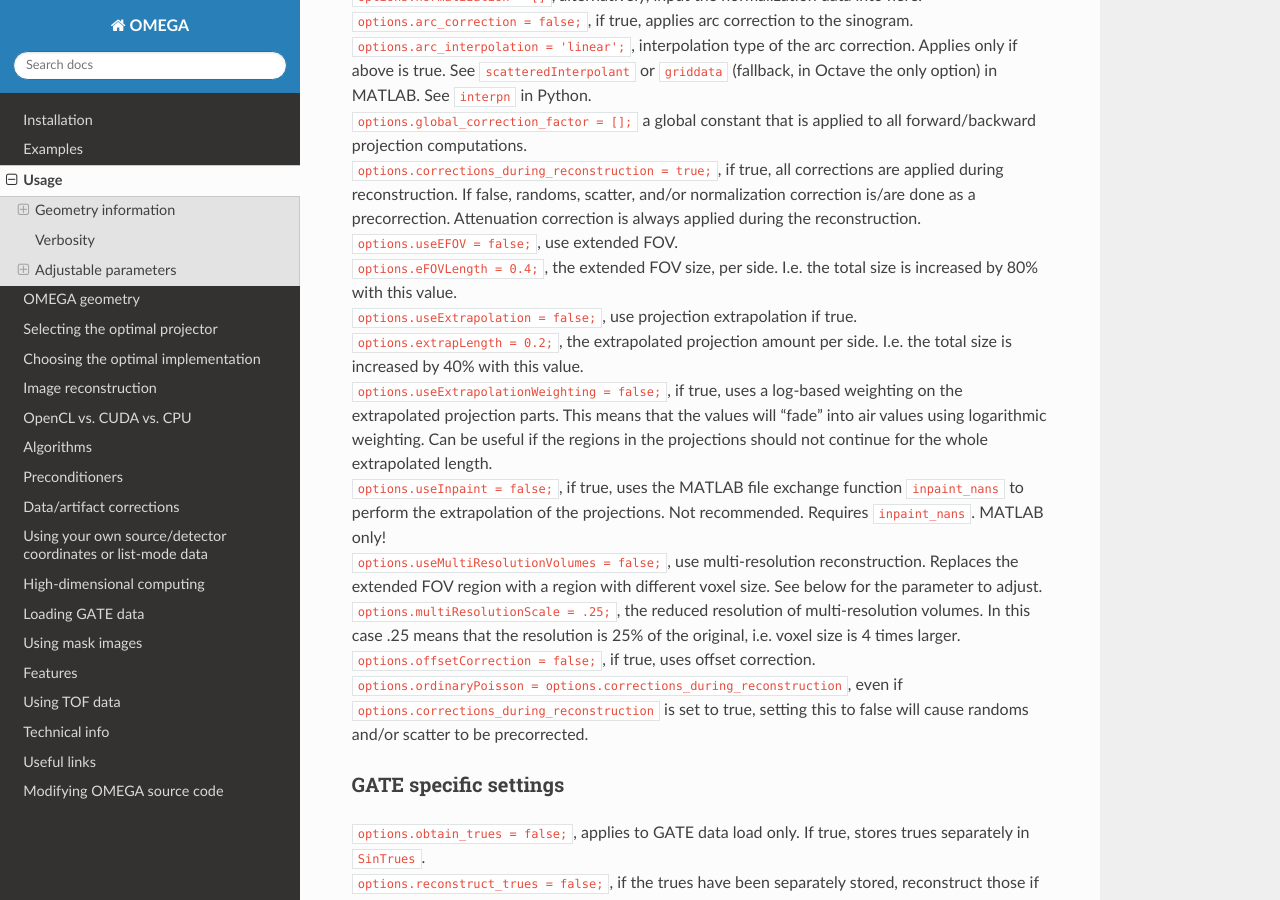
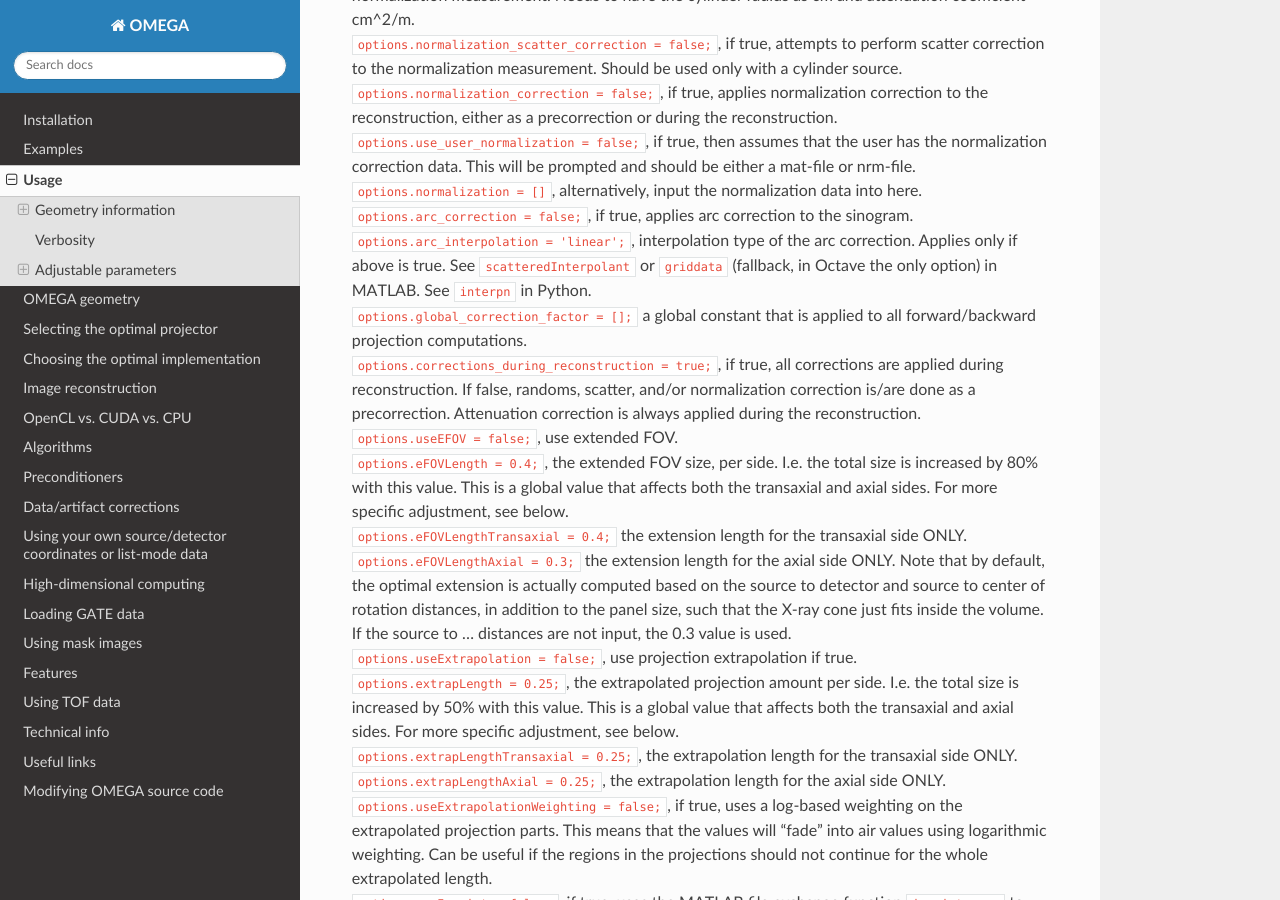
Before and after one commit to villekf/OMEGA-doc, a Sphinx documentation site: the page built from docs/source/usage.rst, in a window 1280 px wide and 900 px high, scrolled down 11560 px. Built offline with Sphinx 7.4.7 and the Read the Docs theme 3.1.0, drawn with Linux system fonts in a browser that asks for light colours; some of the changed text lies outside the part shown.

Commit message:
Doc updates

```diff
--- a/docs/source/highdim.rst
+++ b/docs/source/highdim.rst
@@ -23,3 +23,8 @@ Unlike above, which supports any reconstruction algorithm, this method only supp
 This feature is enabled by setting ``options.largeDim`` to true. The setting of ``loadTOF`` is irrelevant if ``largeDim`` is true. For regularization, only non-local methods, RDP, GGMRF, gradient-based TV, and hyperbolic prior are supported. Diagonal and EM image-based
 preconditioners are supported as well as filtering-based measurement-based preconditioner. With a sufficient number of subsets, any type of data can be reconstructed with any type of GPU. However, the input measurement data and output reconstruction have to
 fit to the computer RAM. For PDHG, the intermediate variables, such as the dual estimate, need to fit, too.
+
+.. note::
+
+	High-dimensional support is only for projectors 1, 4 and 14, though you should never use 1 for CT data. Power method also works slightly differently with ``largeDim`` when using extended FOV. The forward projections of only the extended regions are summed together, while
+	normally the main volume is included as well. This should still work, but the primal values might differ from the non-large dimensional case in the extended region (main volume is unaffected).
--- a/docs/source/usage.rst
+++ b/docs/source/usage.rst
@@ -138,6 +138,8 @@ PET scanner variables
 CT scanner variables
 ^^^^^^^^^^^^^^^^^^^^
 | ``options.CT = false;``, if true computes the exact intersection length instead of probability. Also, when using built-in algorithms, uses the transmission tomography equivalents.
+| ``options.useHelical = false;``, if true assumes the data to be curved detector helical CT. Default is false (i.e. flat panel). Note that if you have flat panel with helical movement, you only need to specify the z-coordinates of the source/detector, leave this one as false.
+| ``options.useParallelBeam = false;``, if true assumes parallel beam CT. Currently slow and not 100% accurate.
 | ``options.dPitchX = 0;``, detector pitch (size, mm) in row dimension.
 | ``options.dPitchY = 0;``, detector pitch (size, mm) in column dimension. If you omit this, ``dPitchX`` will be used for column direction as well.
 | ``options.sourceOffsetRow = 0;``, the row offset (in mm) of the source location. Either a vector for all projections or a scalar.
@@ -153,6 +155,7 @@ CT scanner variables
 | ``options.nColsD = 1``, the number of detector pixels in the column direction. If using extrapolation, this becomes the extrapolated number.
 | ``options.nRowsDOrig``, if using extrapolation, this is the original number of pixels.
 | ``options.nColsDOrig``, if using extrapolation, this is the original number of pixels.
+| ``options.helicalRadius = 0``, the radius of the circle created by the circular helical detector panel. Essentially the distance from the detector to the focal spot.
 
 SPECT scanner variables
 ^^^^^^^^^^^^^^^^^^^^^^^
@@ -278,9 +281,13 @@ Correction settings
 | ``options.global_correction_factor = [];`` a global constant that is applied to all forward/backward projection computations.
 | ``options.corrections_during_reconstruction = true;``, if true, all corrections are applied during reconstruction. If false, randoms, scatter, and/or normalization correction is/are done as a precorrection. Attenuation correction is always applied during the reconstruction.
 | ``options.useEFOV = false;``, use extended FOV.
-| ``options.eFOVLength = 0.4;``, the extended FOV size, per side. I.e. the total size is increased by 80% with this value.
+| ``options.eFOVLength = 0.4;``, the extended FOV size, per side. I.e. the total size is increased by 80% with this value. This is a global value that affects both the transaxial and axial sides. For more specific adjustment, see below.
+| ``options.eFOVLengthTransaxial = 0.4;`` the extension length for the transaxial side ONLY.
+| ``options.eFOVLengthAxial = 0.3;`` the extension length for the axial side ONLY. Note that by default, the optimal extension is actually computed based on the source to detector and source to center of rotation distances, in addition to the panel size, such that the X-ray cone just fits inside the volume. If the source to ... distances are not input, the 0.3 value is used.
 | ``options.useExtrapolation = false;``, use projection extrapolation if true.
-| ``options.extrapLength = 0.2;``, the extrapolated projection amount per side. I.e. the total size is increased by 40% with this value.
+| ``options.extrapLength = 0.25;``, the extrapolated projection amount per side. I.e. the total size is increased by 50% with this value. This is a global value that affects both the transaxial and axial sides. For more specific adjustment, see below.
+| ``options.extrapLengthTransaxial = 0.25;``, the extrapolation length for the transaxial side ONLY.
+| ``options.extrapLengthAxial = 0.25;``, the extrapolation length for the axial side ONLY.
 | ``options.useExtrapolationWeighting = false;``, if true, uses a log-based weighting on the extrapolated projection parts. This means that the values will "fade" into air values using logarithmic weighting. Can be useful if the regions in the projections should not continue for the whole extrapolated length.
 | ``options.useInpaint = false;``, if true, uses the MATLAB file exchange function ``inpaint_nans`` to perform the extrapolation of the projections. Not recommended. Requires ``inpaint_nans``. MATLAB only!
 | ``options.useMultiResolutionVolumes = false;``, use multi-resolution reconstruction. Replaces the extended FOV region with a region with different voxel size. See below for the parameter to adjust.
```
Also changed, not shown: other parts of docs/source/usage.rst (+2 -2 lines).
